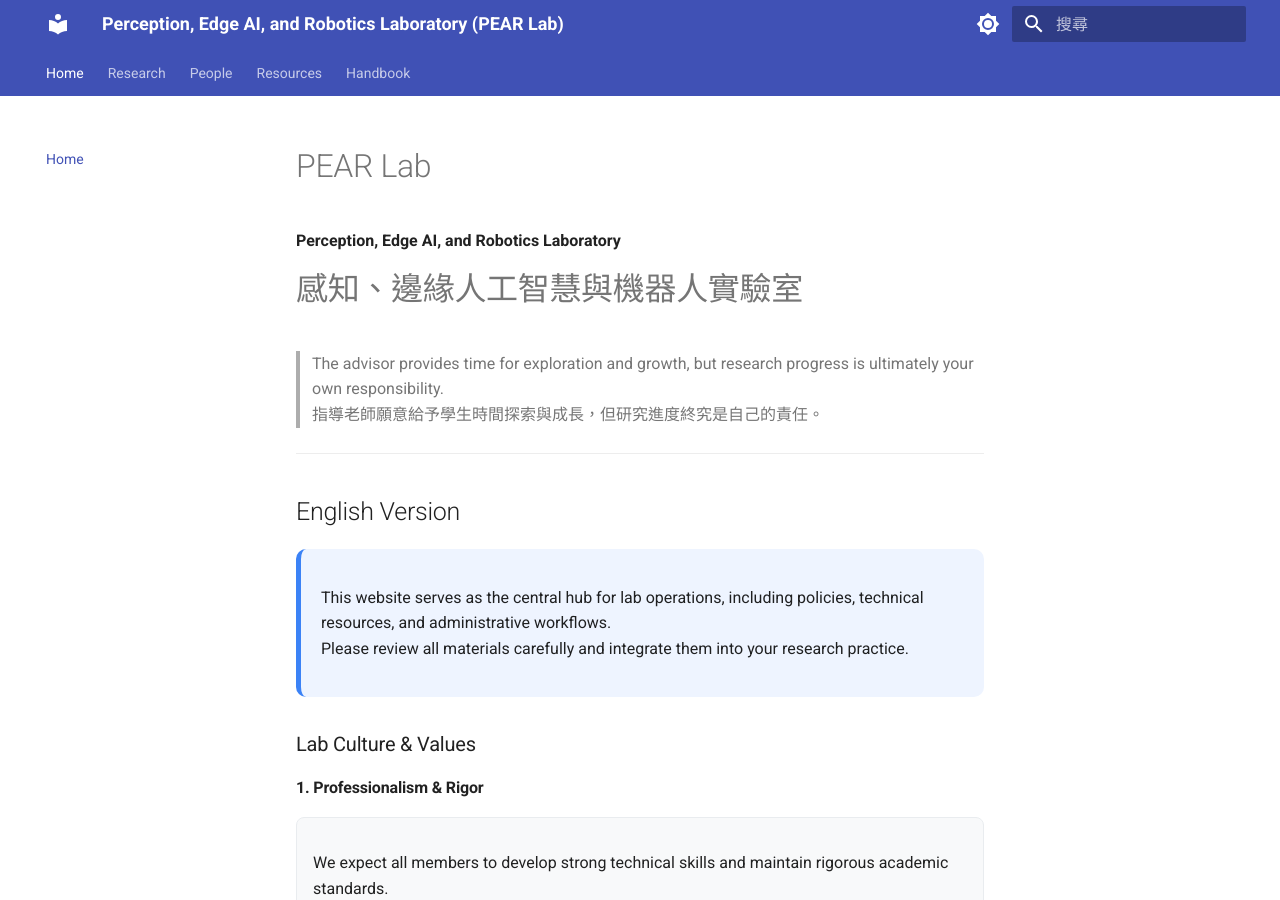
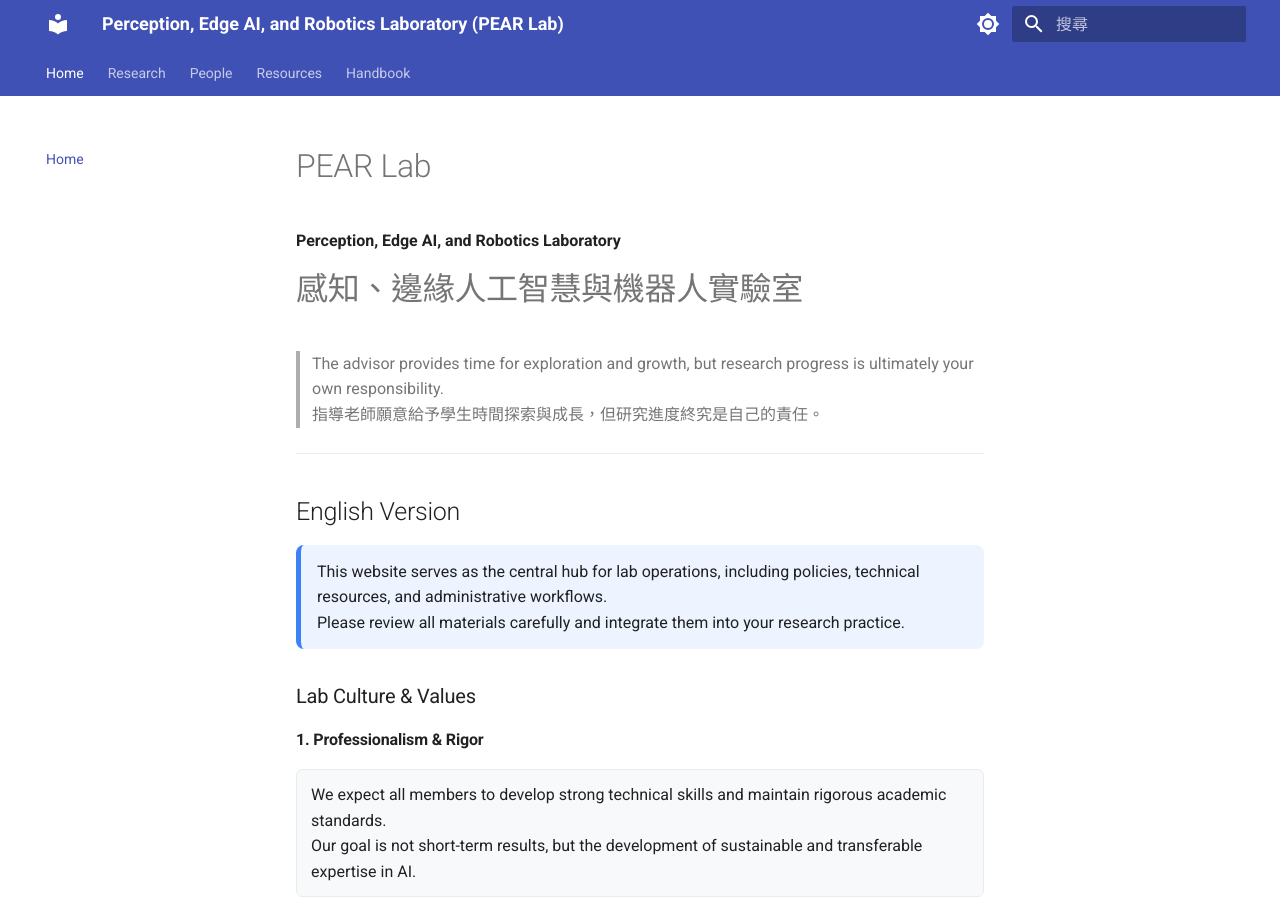
Before and after one commit to Ewz9/lab_handbook, an MkDocs documentation site: the page built from docs/index.md, in a window 1280 px wide and 900 px high. Built offline with MkDocs 1.6.1 and Material for MkDocs 9.7.7, drawn with Linux system fonts in a browser that asks for light colours.

Commit message:
Update index.md

```diff
--- a/docs/index.md
+++ b/docs/index.md
@@ -10,8 +10,8 @@
 
 ## English Version
 
-<div style="background-color:#eef4ff; padding:20px; border-radius:10px; margin:20px 0; border-left:5px solid #3b82f6;">
-<p>
+<div style="background-color:#eef4ff; padding:14px 16px; border-radius:8px; margin:16px 0; border-left:5px solid #3b82f6;">
+<p style="margin:0;">
 This website serves as the central hub for lab operations, including policies, technical resources, and administrative workflows.<br>
 Please review all materials carefully and integrate them into your research practice.
 </p>
@@ -20,18 +20,18 @@ Please review all materials carefully and integrate them into your research prac
 ### Lab Culture & Values
 
 #### 1. Professionalism & Rigor
-<div style="padding:16px; background-color:#f8f9fa; border-radius:8px; border:1px solid #e9ecef; margin-bottom:20px;">
-<p>
+<div style="padding:12px 14px; background-color:#f8f9fa; border-radius:6px; border:1px solid #e9ecef; margin-bottom:12px;">
+<p style="margin:0;">
 We expect all members to develop strong technical skills and maintain rigorous academic standards.<br>
 Our goal is not short-term results, but the development of sustainable and transferable expertise in AI.
 </p>
 </div>
 
 #### 2. Research Integrity
-<div style="padding:16px; background-color:#f8f9fa; border-radius:8px; border:1px solid #e9ecef; margin-bottom:20px;">
-<p>All research must adhere to the following principles:</p>
+<div style="padding:12px 14px; background-color:#f8f9fa; border-radius:6px; border:1px solid #e9ecef; margin-bottom:12px;">
+<p style="margin:0 0 6px 0;">All research must adhere to the following principles:</p>
 
-<ul>
+<ul style="margin:0;">
   <li><strong>Reliability</strong>: Data must be accurate and truthful</li>
   <li><strong>Reproducibility</strong>: Experiments must be verifiable and repeatable</li>
   <li><strong>Critical Thinking</strong>: Do not rely on unverified AI-generated outputs</li>
@@ -39,13 +39,13 @@ Our goal is not short-term results, but the development of sustainable and trans
 </div>
 
 #### 3. Initiative & Responsibility
-<div style="padding:16px; background-color:#f8f9fa; border-radius:8px; border:1px solid #e9ecef; margin-bottom:20px;">
-<p>
+<div style="padding:12px 14px; background-color:#f8f9fa; border-radius:6px; border:1px solid #e9ecef; margin-bottom:12px;">
+<p style="margin:0 0 6px 0;">
 Research progress is the responsibility of each individual. Members are expected to take initiative in their work.
 </p>
 
-<p><strong>Expected behaviors:</strong></p>
-<ol>
+<p style="margin:0;"><strong>Expected behaviors:</strong></p>
+<ol style="margin:4px 0 0 16px;">
   <li>Read relevant literature</li>
   <li>Implement and validate methods</li>
   <li>Identify problems and propose solutions</li>
@@ -53,23 +53,23 @@ Research progress is the responsibility of each individual. Members are expected
 </div>
 
 #### 4. Resource & Environment
-<div style="padding:16px; background-color:#f8f9fa; border-radius:8px; border:1px solid #e9ecef; margin-bottom:20px;">
-<ul>
+<div style="padding:12px 14px; background-color:#f8f9fa; border-radius:6px; border:1px solid #e9ecef; margin-bottom:12px;">
+<ul style="margin:0;">
   <li>Maintain a clean working environment</li>
   <li>Use equipment properly</li>
   <li>Avoid misuse or unnecessary resource consumption</li>
 </ul>
 </div>
 
-<p>Maintain a safe and sustainable research environment for all members.</p>
+<p style="margin:8px 0;">Maintain a safe and sustainable research environment for all members.</p>
 
 #### 5. Respect & Accountability
-<div style="padding:16px; background-color:#f8f9fa; border-radius:8px; border:1px solid #e9ecef; margin-bottom:20px;">
-<p>
+<div style="padding:12px 14px; background-color:#f8f9fa; border-radius:6px; border:1px solid #e9ecef; margin-bottom:12px;">
+<p style="margin:0 0 6px 0;">
 Mutual respect and accountability are fundamental to a professional research environment.
 </p>
 
-<ul>
+<ul style="margin:0;">
   <li>Maintain respectful communication with advisors and lab members</li>
   <li>Respond to messages and meeting requests in a timely manner</li>
   <li>Do not become unresponsive or unavailable without prior notice</li>
@@ -81,8 +81,8 @@ Mutual respect and accountability are fundamental to a professional research env
 
 ## 中文版本
 
-<div style="background-color:#eef4ff; padding:20px; border-radius:10px; margin:20px 0; border-left:5px solid #3b82f6;">
-<p>
+<div style="background-color:#eef4ff; padding:14px 16px; border-radius:8px; margin:16px 0; border-left:5px solid #3b82f6;">
+<p style="margin:0;">
 這裡是實驗室的運作中心，存放所有規範、技術資源與行政流程。<br>
 請每位成員務必詳閱，並將其內化為研究生活的一部分。
 </p>
@@ -91,15 +91,15 @@ Mutual respect and accountability are fundamental to a professional research env
 ### 實驗室風氣與價值觀
 
 #### 1. 專業能力與嚴謹態度
-<div style="padding:16px; background-color:#f8f9fa; border-radius:8px; border:1px solid #e9ecef; margin-bottom:20px;">
-<p>
+<div style="padding:12px 14px; background-color:#f8f9fa; border-radius:6px; border:1px solid #e9ecef; margin-bottom:12px;">
+<p style="margin:0;">
 本實驗室期望每位成員培養紮實的專業能力與嚴謹的學術態度，強調可持續累積且可轉移的核心能力。
 </p>
 </div>
 
 #### 2. 學術誠信與研究品質
-<div style="padding:16px; background-color:#f8f9fa; border-radius:8px; border:1px solid #e9ecef; margin-bottom:20px;">
-<ul>
+<div style="padding:12px 14px; background-color:#f8f9fa; border-radius:6px; border:1px solid #e9ecef; margin-bottom:12px;">
+<ul style="margin:0;">
   <li><strong>真實可靠</strong>：實驗數據須真實</li>
   <li><strong>可驗證性</strong>：研究過程須可重現</li>
   <li><strong>批判思考</strong>：不得盲信未驗證之 AI 結果</li>
@@ -107,9 +107,9 @@ Mutual respect and accountability are fundamental to a professional research env
 </div>
 
 #### 3. 自主學習與責任
-<div style="padding:16px; background-color:#f8f9fa; border-radius:8px; border:1px solid #e9ecef; margin-bottom:20px;">
-<p><strong>建議基本行為：</strong></p>
-<ol>
+<div style="padding:12px 14px; background-color:#f8f9fa; border-radius:6px; border:1px solid #e9ecef; margin-bottom:12px;">
+<p style="margin:0;"><strong>建議基本行為：</strong></p>
+<ol style="margin:4px 0 0 16px;">
   <li>主動閱讀文獻</li>
   <li>實作與驗證方法</li>
   <li>整理問題並提出解法</li>
@@ -117,23 +117,23 @@ Mutual respect and accountability are fundamental to a professional research env
 </div>
 
 #### 4. 資源維護與實驗室環境
-<div style="padding:16px; background-color:#f8f9fa; border-radius:8px; border:1px solid #e9ecef; margin-bottom:20px;">
-<ul>
+<div style="padding:12px 14px; background-color:#f8f9fa; border-radius:6px; border:1px solid #e9ecef; margin-bottom:12px;">
+<ul style="margin:0;">
   <li>維持環境整潔</li>
   <li>正確使用設備</li>
   <li>避免不當使用或資源浪費</li>
 </ul>
 </div>
 
-<p>共同維護安全且可持續的研究環境。</p>
+<p style="margin:8px 0;">共同維護安全且可持續的研究環境。</p>
 
 #### 5. 尊重與守信
-<div style="padding:16px; background-color:#f8f9fa; border-radius:8px; border:1px solid #e9ecef; margin-bottom:20px;">
-<p>
+<div style="padding:12px 14px; background-color:#f8f9fa; border-radius:6px; border:1px solid #e9ecef; margin-bottom:12px;">
+<p style="margin:0 0 6px 0;">
 良好的研究環境建立於彼此尊重與基本的責任感之上。
 </p>
 
-<ul>
+<ul style="margin:0;">
   <li>與指導教授及實驗室成員保持基本禮貌與尊重</li>
   <li>應適時回覆訊息與會議安排</li>
   <li>不得無故失聯或長時間未回應</li>
```
